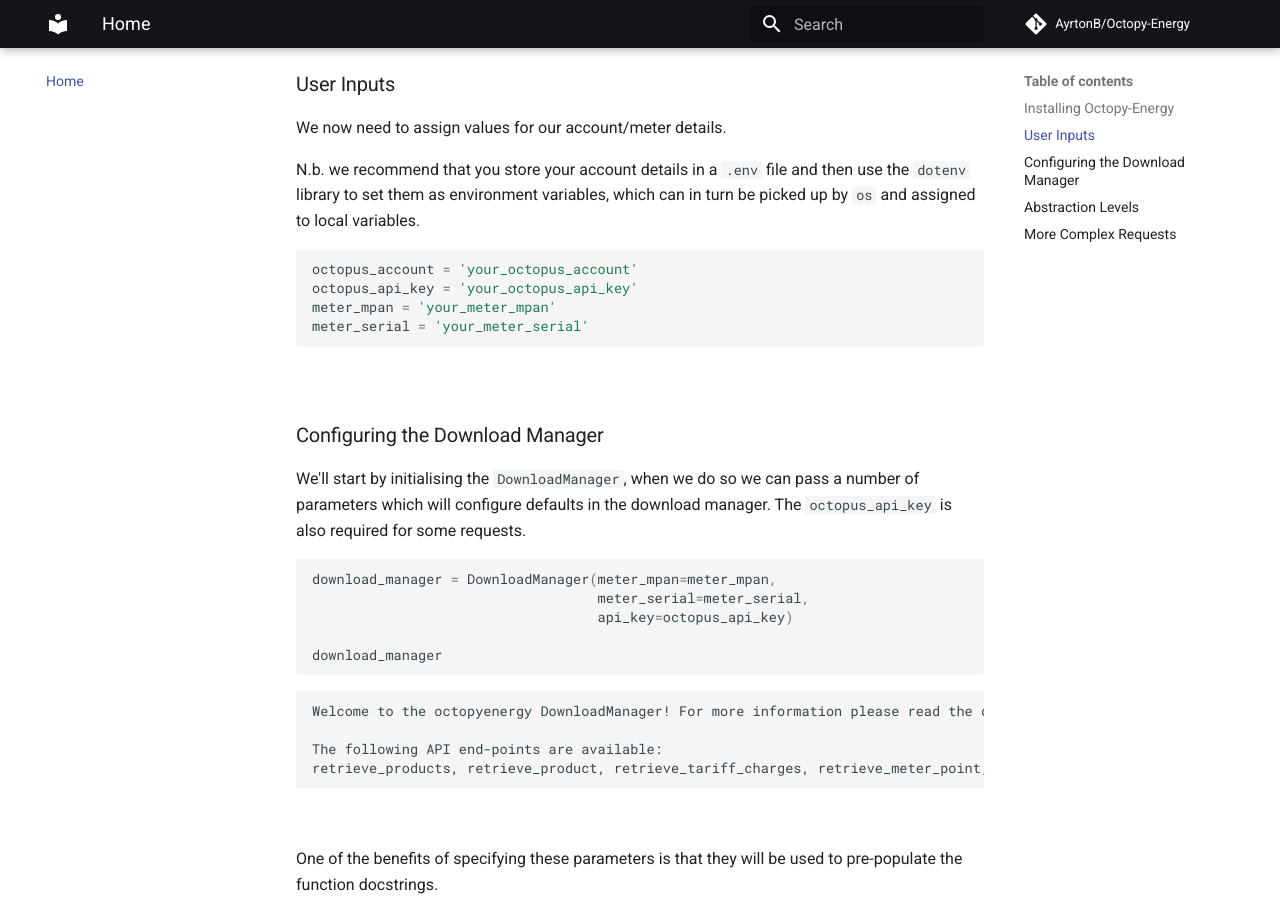
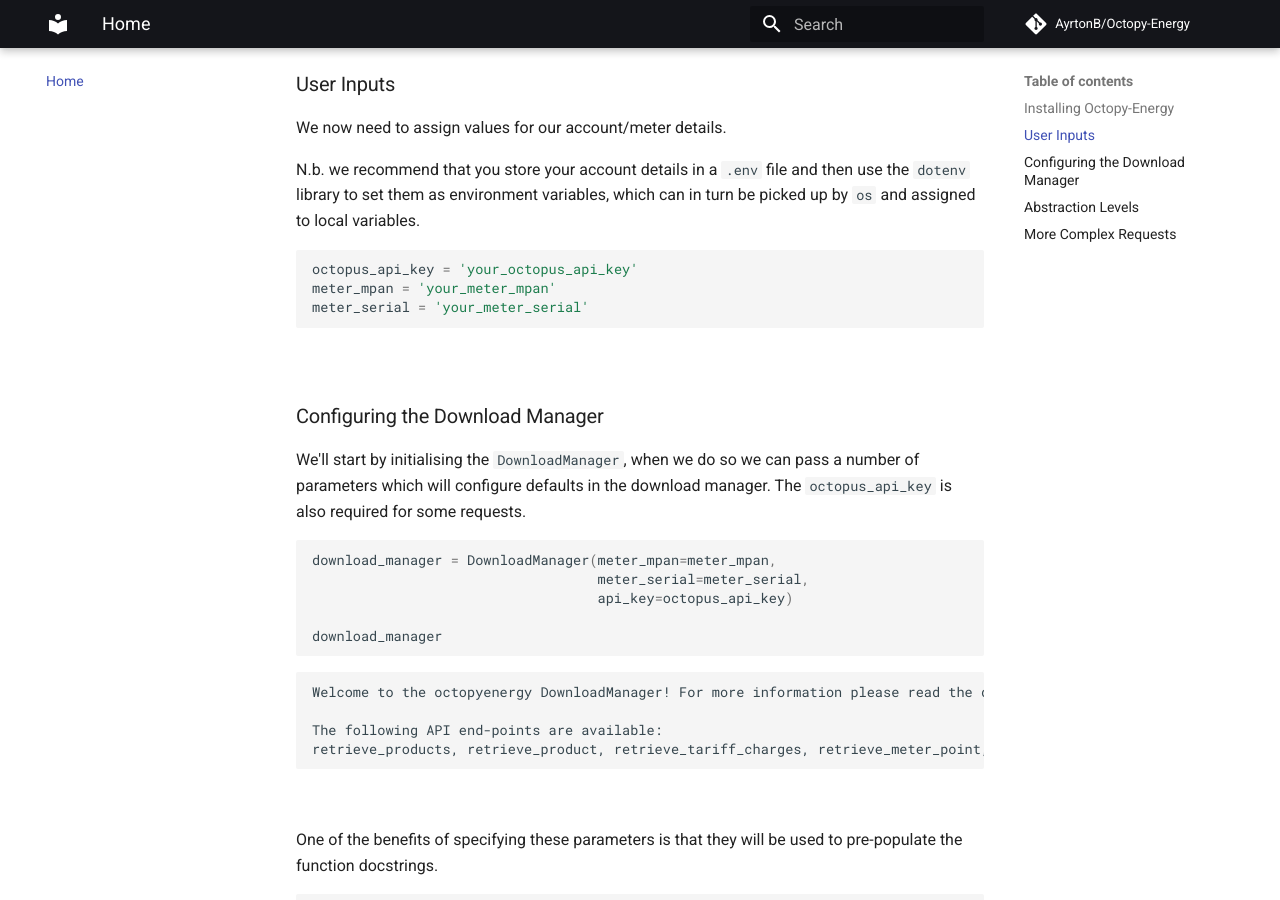
Before and after one commit to OSUKED/Octopy-Energy, an MkDocs documentation site: the page built from docs/index.md, in a window 1280 px wide and 900 px high, scrolled down 617 px. Built offline with MkDocs 1.6.1 and Material for MkDocs 9.7.7, drawn with Linux system fonts in a browser that asks for light colours; comment, search, counter and statistics services are not loaded.

````diff
--- a/docs/index.md
+++ b/docs/index.md
@@ -30,7 +30,6 @@ N.b. we recommend that you store your account details in a `.env` file and then
 
 
 ```python
-octopus_account = 'your_octopus_account'
 octopus_api_key = 'your_octopus_api_key'
 meter_mpan = 'your_meter_mpan'
 meter_serial = 'your_meter_serial'
````
Also changed, not shown: README.md (+0 -1 lines).
